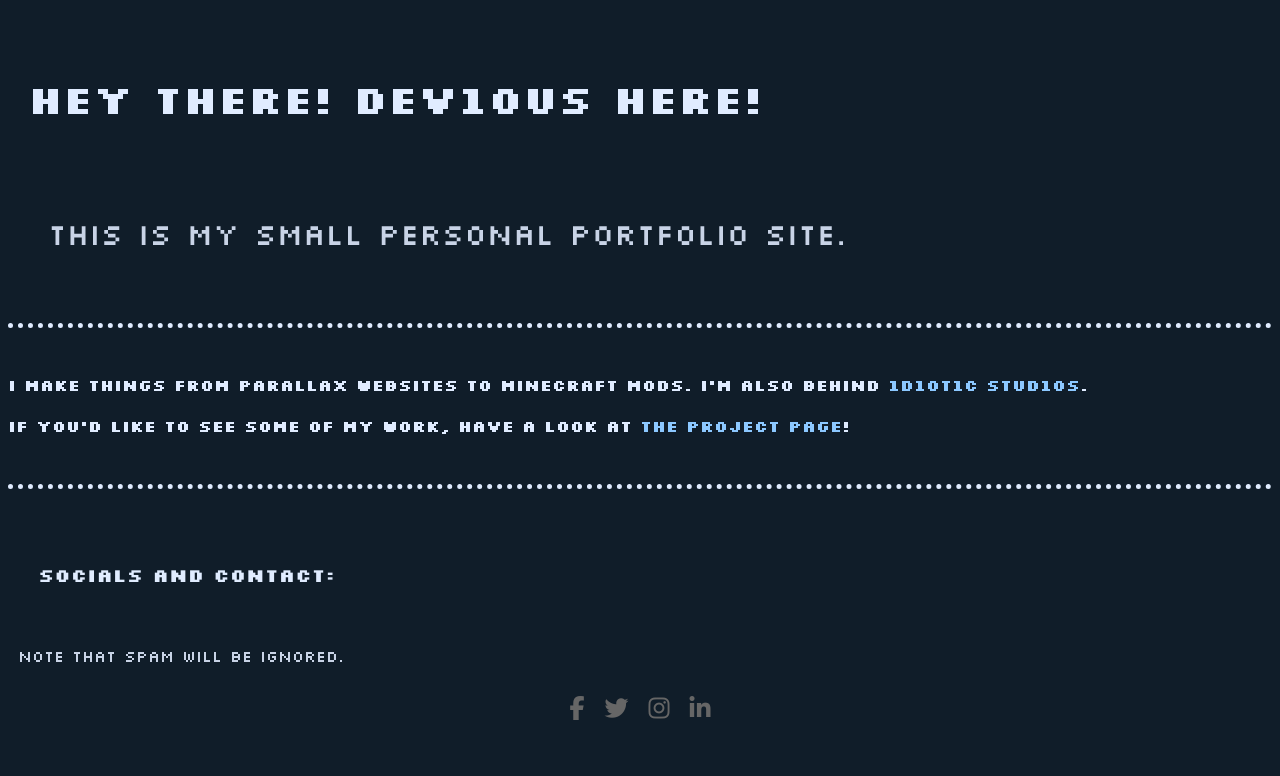
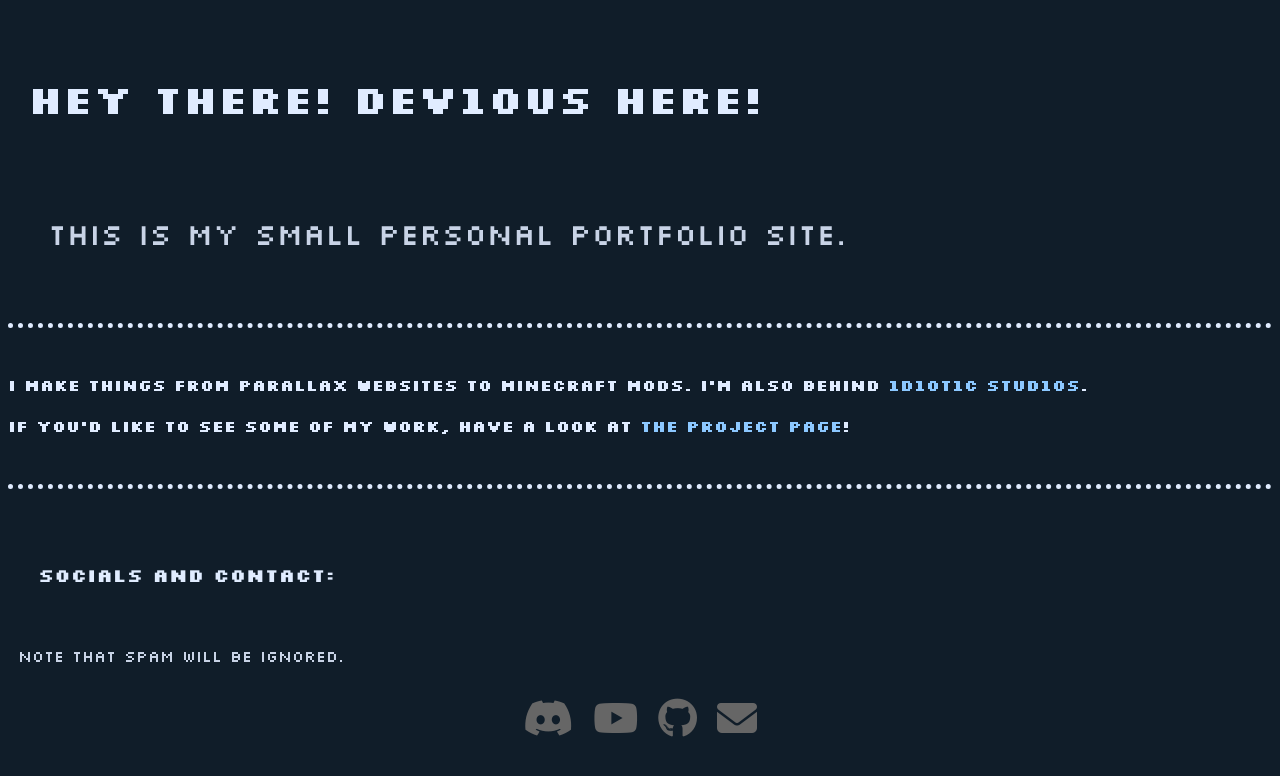
Before and after one commit to Dev10us1ty/dev10us1ty.github.io, a Jekyll site: the page built from index.html, in a window 1280 px wide. Shown: the top 776 px of the page. Built offline with Jekyll 4.4.1, drawn with Linux system fonts in a browser that asks for light colours; nearby versions of some CDN libraries.

Commit message:
Update index.html

```diff
--- a/index.html
+++ b/index.html
@@ -12,7 +12,7 @@ title: Dev10us
 
   .social-icon {
     margin: 0 10px;
-    font-size: 24px; /* Adjust icon size */
+    font-size: 40px; /* Adjust icon size */
     color: #666; /* Adjust icon color */
   }
 </style>
@@ -41,10 +41,10 @@ title: Dev10us
 <p style="padding: 10px;">Note that spam will be ignored.</p>
 
 <div class="social-icons">
-  <a href="#" class="social-icon"><i class="fa fa-facebook"></i></a>
-  <a href="#" class="social-icon"><i class="fa fa-twitter"></i></a>
-  <a href="#" class="social-icon"><i class="fa fa-instagram"></i></a>
-  <a href="#" class="social-icon"><i class="fa fa-linkedin"></i></a>
+  <a href="https://discord.com/invite/Db8UqZNPcU" class="social-icon"><i class="fa-brands fa-discord"></i></a>
+  <a href="https://www.youtube.com/@1D10T1C_" class="social-icon"><i class="fa-brands fa-youtube"></i></a>
+  <a href="https://github.com/melonmasteristaken" class="social-icon"><i class="fa-brands fa-github"></i></a>
+  <a href="melonmasteristaken@gmail.com" class="social-icon"><i class="fa-solid fa-envelope"></i></a>
 </div>
 
 <br>
```
